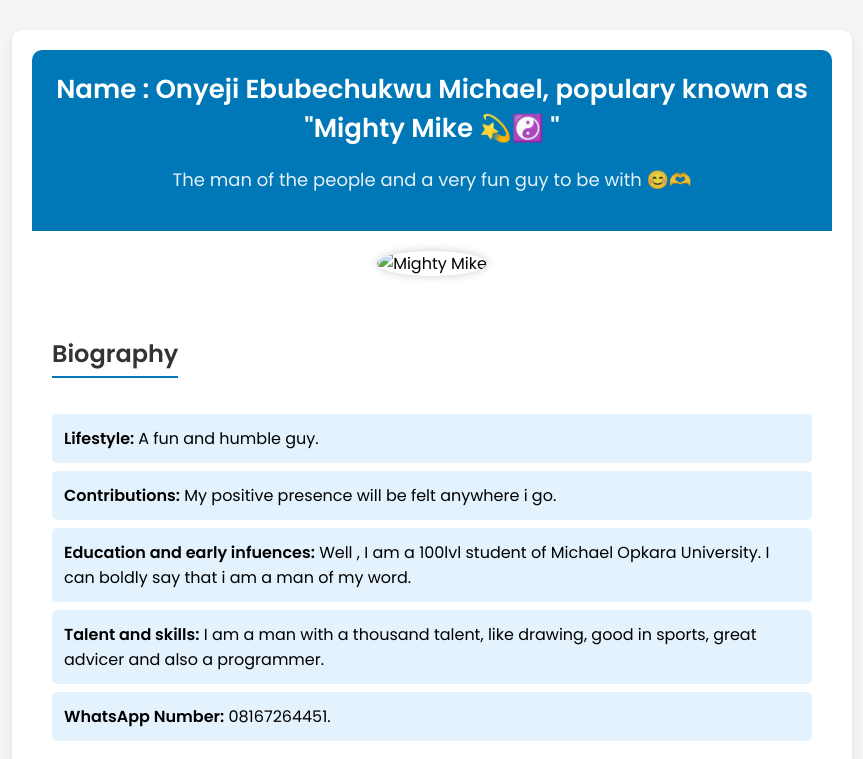
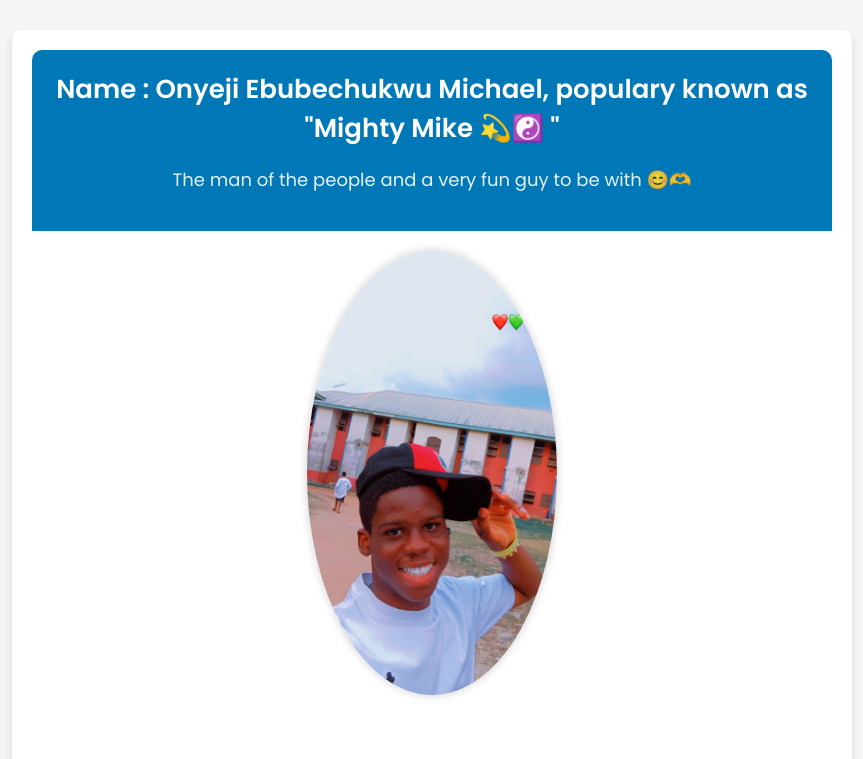
Before and after one commit to scupey/Bio-graphy1, a plain HTML site: page index.html in a window 1280 px wide. Shown: the top 759 px of the page, without its empty margins (208-1071 px from the left). Drawn offline with Linux system fonts and the light colour scheme; the site is published under a folder, as on GitHub Pages, so addresses that start at the root find nothing.

Commit message:
update index.html

```diff
--- a/index.html
+++ b/index.html
@@ -15,7 +15,7 @@
         </header>
 
         <section class="image-section">
-            <img src="/Mike.jpg" alt="Mighty Mike">
+            <img src="./Mike.jpg" alt="Mighty Mike">
         </section>
 
         <section class="bio">
```
